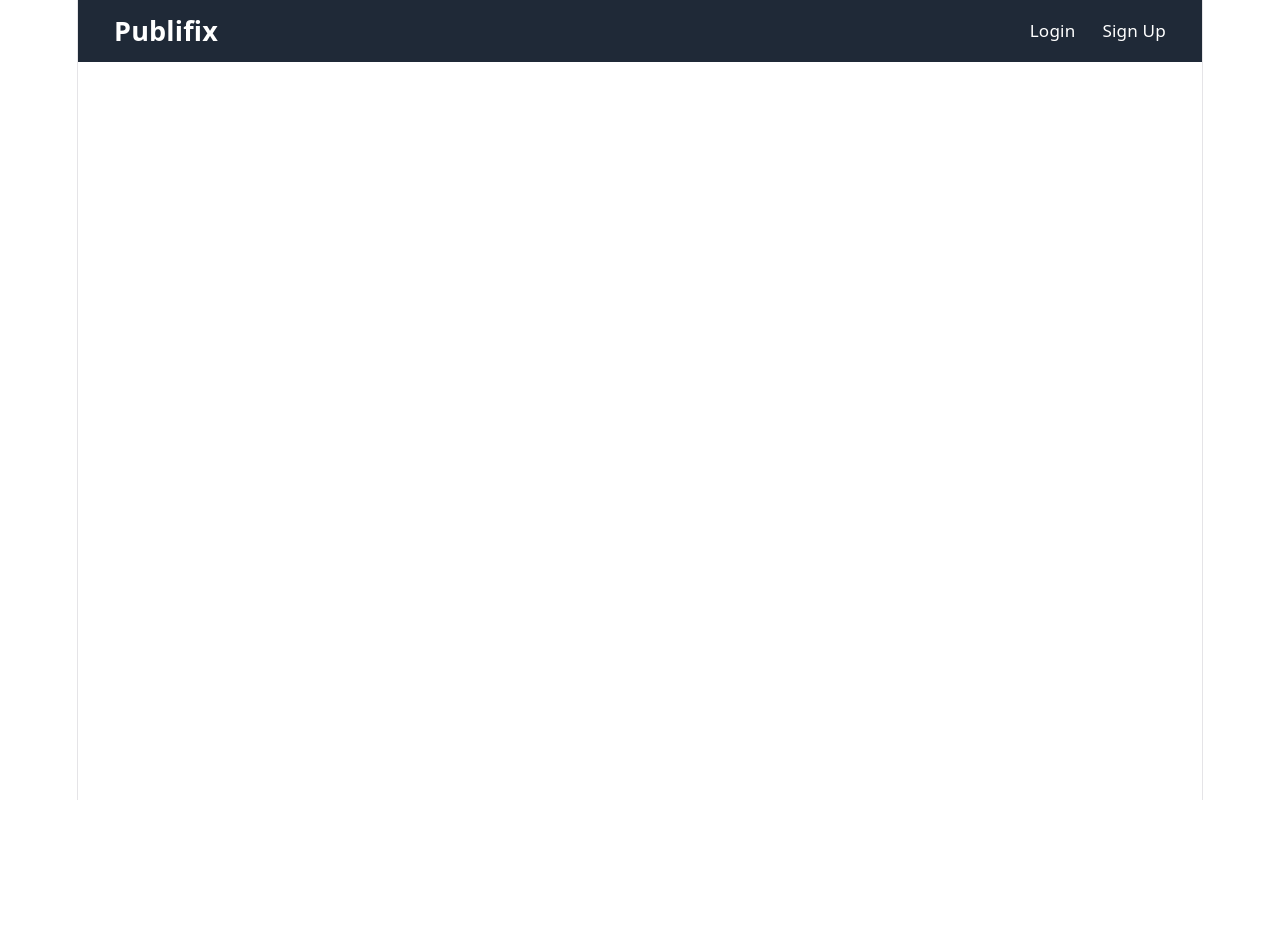
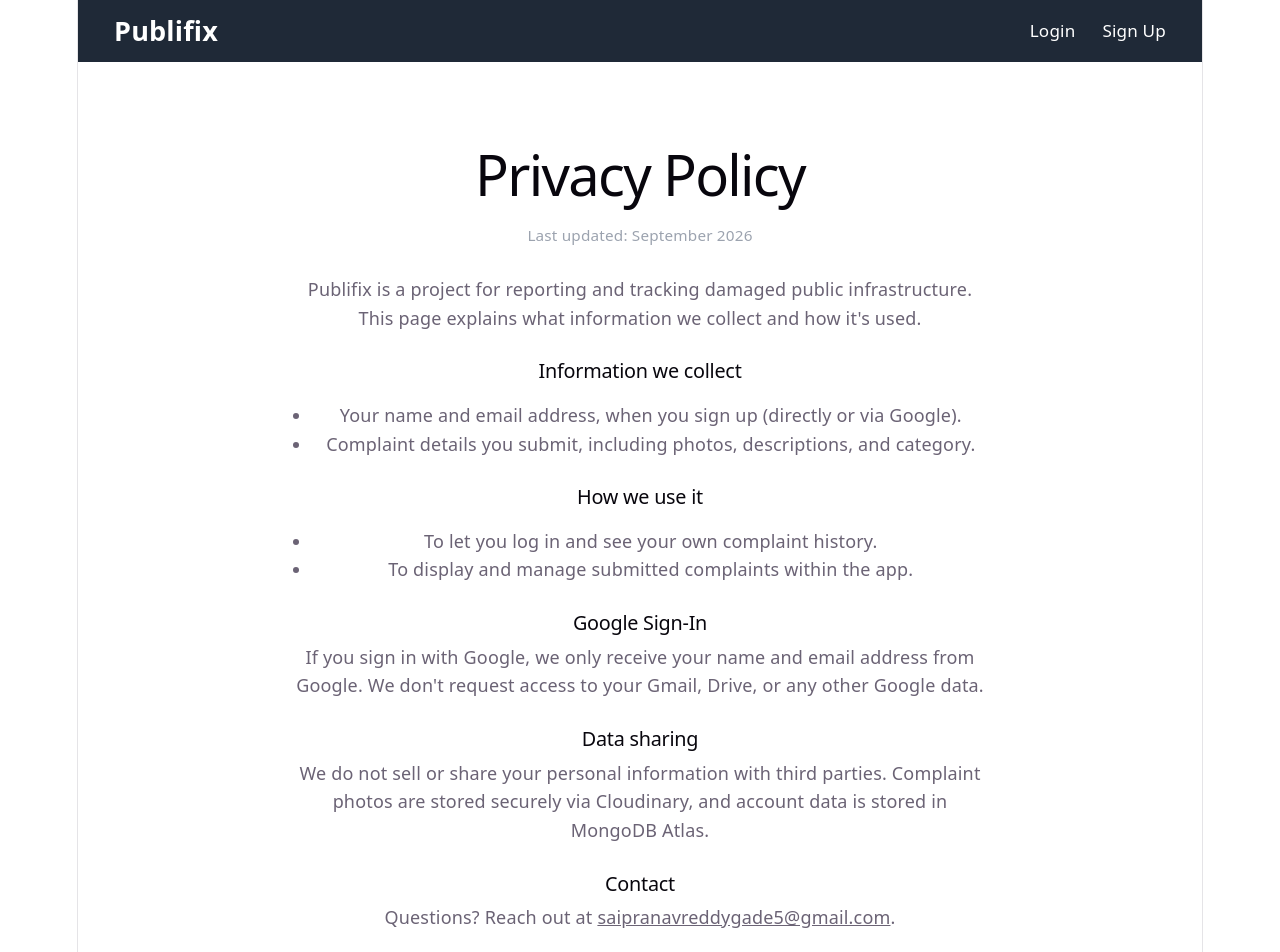
Before and after one commit to pranav162074/Publifix, a React app in the folder frontend/: page /privacy in a window 1280 px wide. Shown: the top 952 px of the page. Before the commit the page ends 800 px from the top, so only its background shows below. Built offline with nearby package versions, Linux system fonts and the light colour scheme; no server answers; the HTML template or start-up script is replaced by a standard one.

Commit message:
Privacy page

```diff
--- a/frontend/src/App.jsx
+++ b/frontend/src/App.jsx
@@ -6,6 +6,7 @@ import Dashboard from './pages/Dashboard';
 import NewComplaint from './pages/NewComplaint';
 import ComplaintDetail from './pages/ComplaintDetail';
 import AdminPanel from './pages/AdminPanel';
+import Privacy from './pages/Privacy';
 import Navbar from './components/common/Navbar';
 import ProtectedRoute from './components/common/ProtectedRoute';
 import AdminRoute from './components/common/AdminRoute';
@@ -18,6 +19,7 @@ function App() {
         <Route path="/" element={<Home />} />
         <Route path="/login" element={<Login />} />
         <Route path="/signup" element={<Signup />} />
+        <Route path="/privacy" element={<Privacy />} />
         <Route
           path="/dashboard"
           element={
--- /dev/null
+++ b/frontend/src/pages/Privacy.jsx
@@ -0,0 +1,53 @@
+import styles from './Privacy.module.css';
+
+const Privacy = () => {
+  return (
+    <div className={styles.container}>
+      <h1>Privacy Policy</h1>
+      <p className={styles.updated}>Last updated: September 2026</p>
+
+      <p>
+        Publifix is a project for reporting and tracking damaged public
+        infrastructure. This page explains what information we collect and
+        how it's used.
+      </p>
+
+      <h2>Information we collect</h2>
+      <ul>
+        <li>Your name and email address, when you sign up (directly or via Google).</li>
+        <li>Complaint details you submit, including photos, descriptions, and category.</li>
+      </ul>
+
+      <h2>How we use it</h2>
+      <ul>
+        <li>To let you log in and see your own complaint history.</li>
+        <li>To display and manage submitted complaints within the app.</li>
+      </ul>
+
+      <h2>Google Sign-In</h2>
+      <p>
+        If you sign in with Google, we only receive your name and email
+        address from Google. We don't request access to your Gmail, Drive,
+        or any other Google data.
+      </p>
+
+      <h2>Data sharing</h2>
+      <p>
+        We do not sell or share your personal information with third
+        parties. Complaint photos are stored securely via Cloudinary, and
+        account data is stored in MongoDB Atlas.
+      </p>
+
+      <h2>Contact</h2>
+      <p>
+        Questions? Reach out at{' '}
+        <a href="mailto:saipranavreddygade5@gmail.com">
+          saipranavreddygade5@gmail.com
+        </a>
+        .
+      </p>
+    </div>
+  );
+};
+
+export default Privacy;
--- /dev/null
+++ b/frontend/src/pages/Privacy.module.css
@@ -0,0 +1,29 @@
+.container {
+  max-width: 700px;
+  margin: 2rem auto;
+  padding: 0 1.5rem 3rem;
+  line-height: 1.6;
+}
+
+.container h1 {
+  margin-bottom: 0.2rem;
+}
+
+.updated {
+  color: #9ca3af;
+  font-size: 0.85rem;
+  margin-bottom: 1.5rem;
+}
+
+.container h2 {
+  margin-top: 1.5rem;
+  font-size: 1.1rem;
+}
+
+.container ul {
+  padding-left: 1.2rem;
+}
+
+.container a {
+  color: inherit;
+}
```
